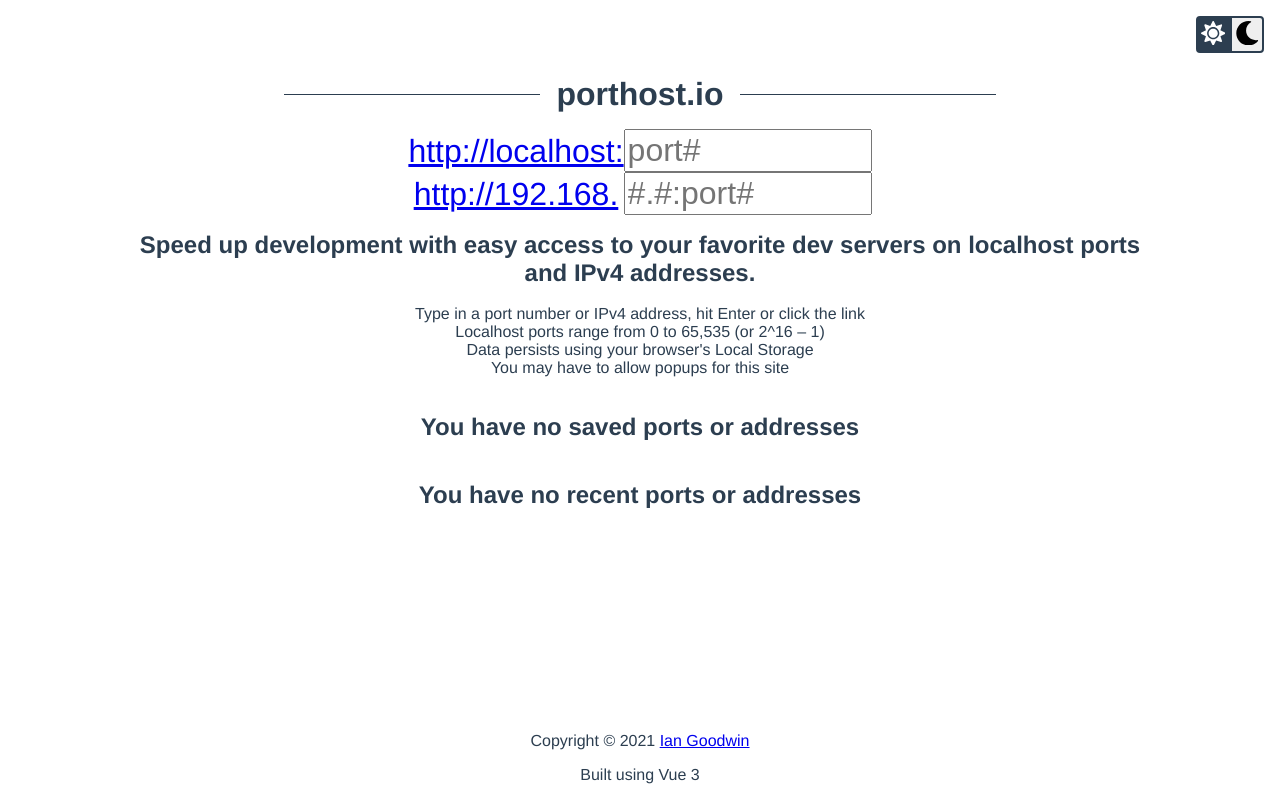
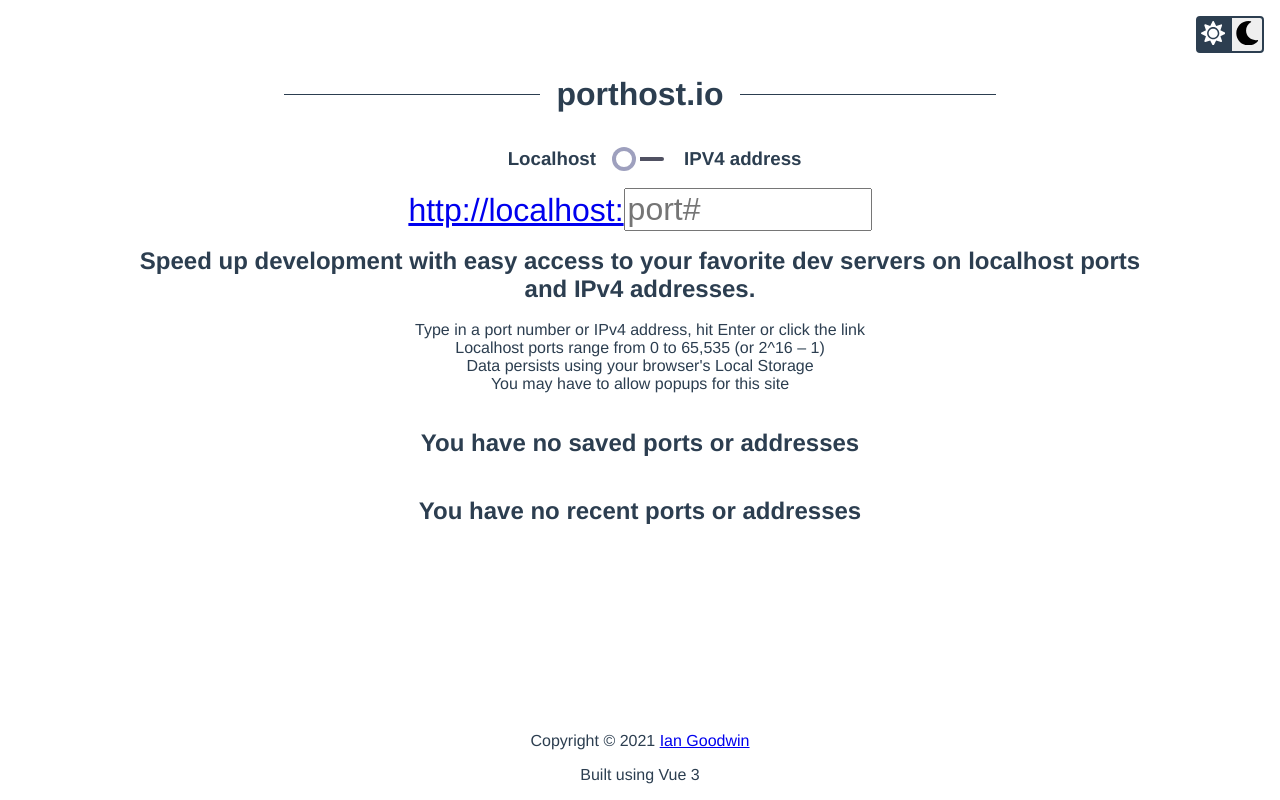
Before and after one commit to IanTheG/PortHost, a Vue app in the folder porthost/: page / in a window 1280 px wide. Built offline with nearby package versions, Linux system fonts and the light colour scheme.

Commit message:
Revamped entry of url for localhost or ipv4 ports with switch Converted localStorage API to using localForage package, need to test on iOS devices for saving data locally Redesigned favicon.ico with whitesmoke background for greater visibility on darkmode sites

```diff
--- a/porthost/index.html
+++ b/porthost/index.html
@@ -13,6 +13,7 @@
   </head>
   <body>
     <div id="app"></div>
+    <!-- <script src="localforage.js"></script> -->
     <script type="module" src="/src/main.js"></script>
   </body>
 </html>
--- a/porthost/package.json
+++ b/porthost/package.json
@@ -7,6 +7,7 @@
     "serve": "vite preview"
   },
   "dependencies": {
+    "localforage": "^1.10.0",
     "vue": "^3.0.5"
   },
   "devDependencies": {
--- a/porthost/src/App.vue
+++ b/porthost/src/App.vue
@@ -7,7 +7,7 @@
     <p>{{ state.theme }}</p>
   </div> -->
 
-  <div class="switch">
+  <div class="theme-switch">
     <button :class="state.theme ? '' : 'active'" @click="toggleTheme(false)">
       <span>
         <svg focusable="false" role="img" xmlns="http://www.w3.org/2000/svg" viewBox="0 0 512 512">
@@ -31,7 +31,22 @@
   </div>
 
   <main>
+    <section class="link-switch">
+      <div class="link-switch-container" style="justify-content: right">
+        <h3 class="link-type" @click="state.linkType = false">Localhost</h3>
+      </div>
+      <label class="switch" style="margin: 1rem">
+        <input type="checkbox" ref="link_type" :checked="state.linkType" @click="state.linkType = !state.linkType" />
+        <div>
+          <span></span>
+        </div>
+      </label>
+      <div class="link-switch-container" style="justify-content: left">
+        <h3 class="link-type" @click="state.linkType = true">IPV4 address</h3>
+      </div>
+    </section>
     <section class="links">
+      <div :style="state.linkType ? 'display: none' : 'display: flex'">
         <label for="port">
           <a
             :href="`http://localhost:${state.port}`"
@@ -44,23 +59,26 @@
           </a>
         </label>
         <input id="port" placeholder="port#" type="text" v-model="state.port" @keydown="detectKey($event, 'port')" />
+      </div>
+      <div :style="state.linkType ? 'display: flex' : 'display: none'">
         <label for="address">
           <a
-          :href="`http://192.168.${state.address}`"
+            :href="`http://${state.address}`"
             ref="address"
             rel="noreferrer"
             target="_blank"
             @click="openHost('address')"
-          >http://192.168.
+            >http://
           </a>
         </label>
         <input
           id="address"
-        placeholder="#.#:port#"
+          placeholder="#.#.#.#:port#"
           type="text"
           v-model="state.address"
           @keydown="detectKey($event, 'address')"
         />
+      </div>
     </section>
 
     <section class="text" v-if="state.saved.length === 0 && state.recent.length === 0">
@@ -114,11 +132,14 @@
 </template>
 
 <script>
-import { reactive, watch, onUpdated } from 'vue'
+import { reactive, watch, onMounted, onUpdated, toRaw } from 'vue'
+import LocalForage from 'localforage'
 
 export default {
   setup() {
     /** Defines state
+     * @param {string} theme - The theme, either light or dark
+     * @param {string} address - Determines the rendered label and input, for either localhost or ipv4 addresses
      * @param {string} port - The default port
      * @param {string} address - The default address
      * @param {string[]} recent - A list of recent ports and addresses pulled from localStorage
@@ -126,21 +147,22 @@
      */
     const state = reactive({
       theme: false,
+      linkType: false, // false: localhost, true: ipv4
       port: '',
       address: '',
       recent: [],
       saved: [],
     })
-    const portsInStorage = localStorage.getItem('porthost-data')
-    if (portsInStorage) {
-      const portsObject = JSON.parse(portsInStorage)
-      state.recent = portsObject.recent || []
-      state.saved = portsObject.saved || []
-      state.theme = portsObject.theme || false
+    // const portsInStorage = localStorage.getItem('porthost-data')
+    // if (portsInStorage) {
+    //   const portsObject = JSON.parse(portsInStorage)
+    //   state.recent = portsObject.recent || []
+    //   state.saved = portsObject.saved || []
+    //   state.theme = portsObject.theme || false
 
-      if (state.theme) document.body.classList.add('dark')
-      else document.body.classList.remove('dark')
-    }
+    //   if (state.theme) document.body.classList.add('dark')
+    //   else document.body.classList.remove('dark')
+    // }
 
     /** Watches state.port and state.address changes
      * @function watch - Formats port (0 to 65535) or address (000.000 to 255.255) in input element
@@ -148,14 +170,18 @@
     watch(
       () => state.port,
       (port, prevPort) => {
-        if (!port.match(/^\d+$/)) {
+        // if (!port.match(/^\d{0,5}/) || port.match(/^\d{0,5}/)[0].length == 0) {
+        if (!port.match(/^\d{0,5}$/)) {
           state.port = prevPort
         }
+        // else if (port.match(/^\d{6,}.*$/) || port.match(/[\s]/)) {
+        //   state.port = prevPort
+        // }
         if (port.length === 0) {
           state.port = ''
         }
         if (Number(port) > 65535) {
-          state.port = '65535'
+          state.port = prevPort
         }
       }
     )
@@ -166,11 +192,19 @@
           if (Number(address) > 255) state.address = prevAddress
           if (Number(address) === 0) state.address = '0'
         } else if (address.match(/^\d{1,3}\.\d{0,3}$/)) {
-          const secondNum = address.split('.')
-          if (Number(secondNum[1]) > 255) state.address = prevAddress
-        } else if (address.match(/^\d{1,3}\.\d{1,3}:\d{0,5}$/)) {
-          const thirdNum = address.split(':')
-          if (Number(thirdNum[1]) > 65535) state.address = prevAddress
+          const num = address.split('.')
+          if (Number(num[1]) > 255) state.address = prevAddress
+        } else if (address.match(/^\d{1,3}\.\d{1,3}\.\d{0,3}$/)) {
+          const num = address.split('.')
+          if (Number(num[2]) > 255) state.address = prevAddress
+        } else if (address.match(/^\d{1,3}\.\d{1,3}\.\d{1,3}\.\d{0,3}$/)) {
+          const num = address.split('.')
+          if (Number(num[3]) > 255) state.address = prevAddress
+        } else if (address.match(/^\d{1,3}\.\d{1,3}\.\d{1,3}\.\d{1,3}:\d{0,5}$/)) {
+          const num = address.split(':')
+          if (Number(num[1]) > 65535) state.address = prevAddress
+          // } else if (address.match(/^\d{1,3}\.\d{1,3}\.\d{1,3}\.\d{1,3}:\d{1,5}\/.*$/) && !address.match(/[\s]/)) {
+          //   // Matches only to avoid else condition
         } else {
           state.address = prevAddress
         }
@@ -180,8 +214,27 @@
       }
     )
 
+    let portsInStorage
+
+    onMounted(async () => {
+      try {
+        portsInStorage = await LocalForage.getItem('porthost-data')
+        if (portsInStorage) {
+          state.recent = portsInStorage.recent || []
+          state.saved = portsInStorage.saved || []
+          state.theme = portsInStorage.theme || false
+          // state.linkType = portsInStorage.linkType || false
+
+          if (state.theme) document.body.classList.add('dark')
+          else document.body.classList.remove('dark')
+        }
+      } catch (err) {
+        console.err(err)
+      }
+    })
+
     onUpdated(() => {
-      localStorage.setItem('porthost-data', JSON.stringify(state))
+      LocalForage.setItem('porthost-data', toRaw(state))
     })
 
     return {
@@ -238,7 +291,7 @@
      */
     determineHref(item) {
       if (item.includes('.')) {
-        return `http://192.168.${item}`
+        return `http://${item}`
       } else {
         return `http://localhost:${item}`
       }
@@ -299,6 +352,9 @@
       background-color: $almostBlack;
       color: white;
     }
+    h3.link-type:after {
+      background-color: white !important;
+    }
   }
 }
 #app {
@@ -329,7 +385,7 @@
     width: 20vw;
   }
 }
-.switch {
+.theme-switch {
   position: absolute;
   top: 0;
   right: 0;
@@ -380,17 +436,53 @@
   align-items: center;
   flex-grow: 1;
 
+  .link-switch {
+    display: flex;
+    align-items: center;
+
+    div.link-switch-container {
+      margin: 0rem;
+      width: 8rem;
+      display: flex;
+
+      h3.link-type {
+        display: inline-block;
+        position: relative;
+        -webkit-user-select: none;
+        -webkit-touch-callout: none;
+        -moz-user-select: none;
+        -ms-user-select: none;
+        user-select: none;
+        cursor: pointer;
+
+        &:after {
+          content: '';
+          position: absolute;
+          background-color: $almostBlack;
+          height: 0.1rem;
+          left: 0;
+          bottom: 0;
+          width: 100%;
+          transform: scaleX(0);
+          transition: transform 0.1s linear;
+          transform-origin: bottom center;
+        }
+        &:hover:after {
+          transform: scaleX(1);
+          transform-origin: bottom center;
+        }
+      }
+    }
+  }
+
   .links {
-    display: grid;
-    grid-template-columns: 1fr auto;
-    grid-template-rows: 1fr auto;
+    display: flex;
+    flex-direction: column;
 
     @media screen and (max-width: 414px) {
-      grid-template-columns: 1fr;
-      grid-template-rows: auto auto auto auto;
-
-      label[for='address'] {
-        padding-top: 1rem;
+      div {
+        display: flex;
+        flex-direction: column;
       }
     }
 
@@ -410,6 +502,84 @@
     margin: 1rem 0;
     > * {
       margin: 0;
+    }
+  }
+}
+
+.switch {
+  --line: #505162;
+  --dot: #747474;
+  --circle: #9ea0be;
+  --duration: 0.3s;
+  --text: #9ea0be;
+  cursor: pointer;
+  input {
+    display: none;
+    & + div {
+      position: relative;
+      &:before,
+      &:after {
+        --s: 1;
+        content: '';
+        position: absolute;
+        height: 4px;
+        top: 10px;
+        width: 24px;
+        background: var(--line);
+        transform: scaleX(var(--s));
+        transition: transform var(--duration) ease;
+      }
+      &:before {
+        --s: 0;
+        left: 0;
+        transform-origin: 0 50%;
+        border-radius: 2px 0 0 2px;
+      }
+      &:after {
+        left: 28px;
+        transform-origin: 100% 50%;
+        border-radius: 0 2px 2px 0;
+      }
+      span {
+        padding-left: 56px;
+        line-height: 24px;
+        color: var(--text);
+        &:before {
+          --x: 0;
+          --b: var(--circle);
+          --s: 4px;
+          content: '';
+          position: absolute;
+          left: 0;
+          top: 0;
+          width: 24px;
+          height: 24px;
+          border-radius: 50%;
+          box-shadow: inset 0 0 0 var(--s) var(--b);
+          transform: translateX(var(--x));
+          transition: box-shadow var(--duration) ease, transform var(--duration) ease;
+        }
+        &:not(:empty) {
+          padding-left: 64px;
+        }
+      }
+    }
+    &:checked {
+      & + div {
+        &:before {
+          --s: 1;
+        }
+        &:after {
+          --s: 0;
+        }
+        span {
+          &:before {
+            --x: 28px;
+            --s: 12px;
+            --b: var(--dot);
+          }
+        }
+      }
     }
   }
 }
```
Also changed, not shown: 10 other files (tests, documents, lock files or other folders). Lines whose indentation alone changed are shown as unchanged.
